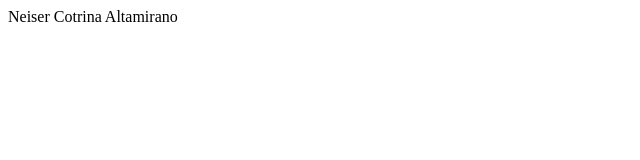
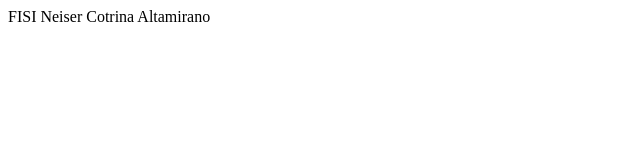
Before and after one commit to neisermaster/primerproyecto, a plain HTML site: page index.html in a window 1280 px wide. Shown: the full height of the page, 0-640 px from the left. Drawn offline with Linux system fonts and the light colour scheme.

Commit message:
Update index.html

```diff
--- a/index.html
+++ b/index.html
@@ -11,6 +11,6 @@ and open the template in the editor.
         <meta name="viewport" content="width=device-width, initial-scale=1.0">
     </head>
     <body>
-        <div> Neiser Cotrina Altamirano</div>
+        <div> FISI Neiser Cotrina Altamirano</div>
     </body>
 </html>
```
